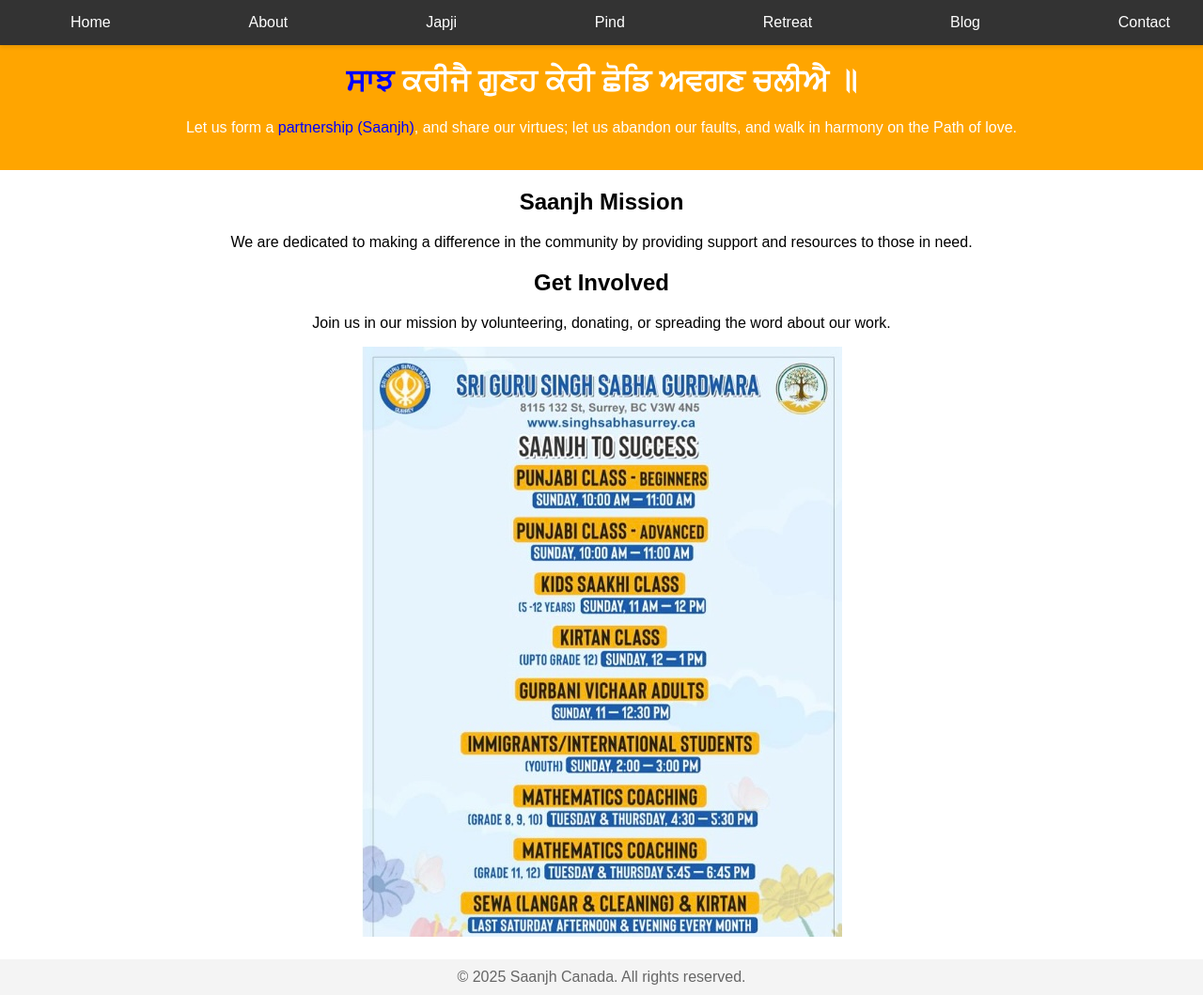
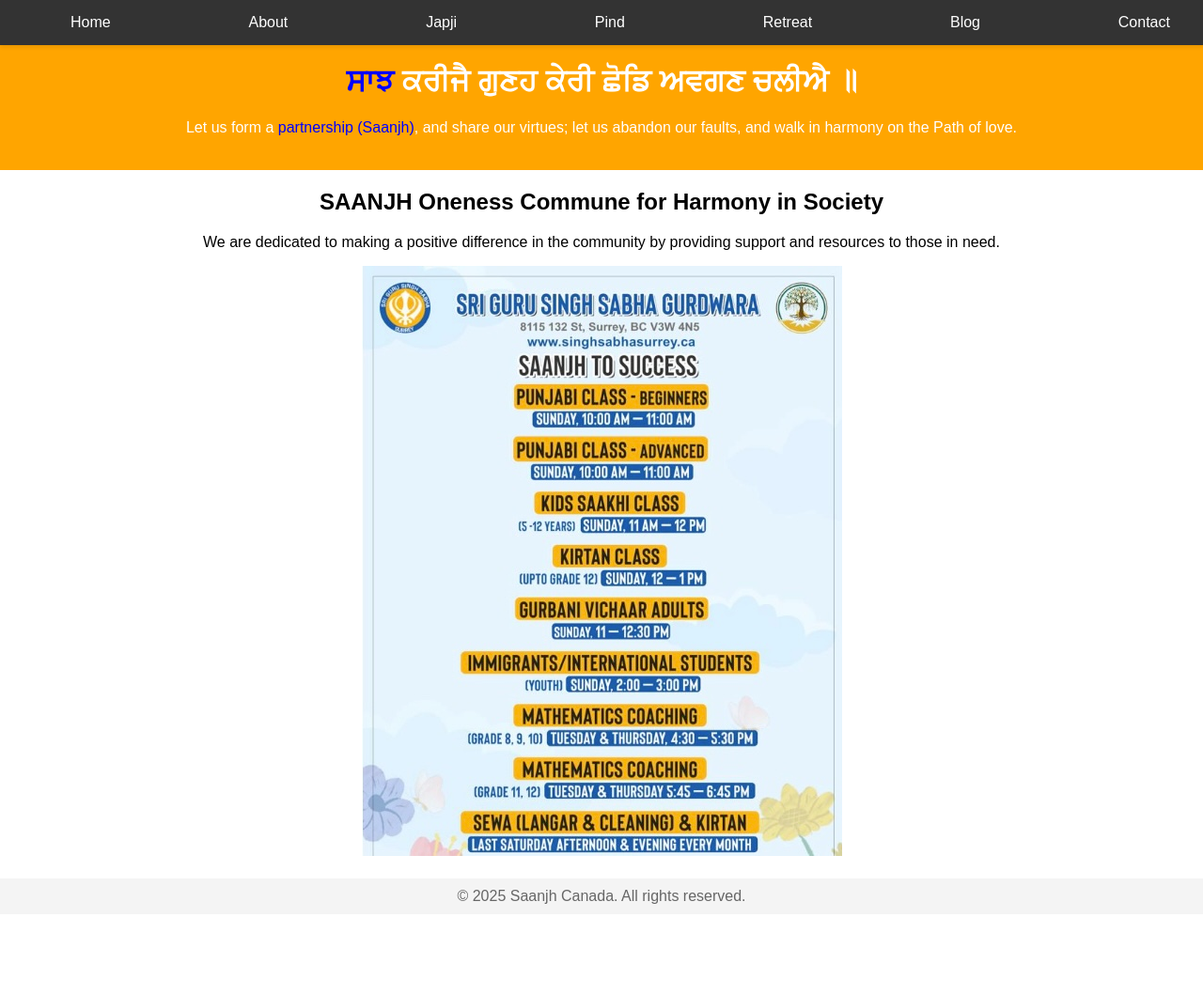
Before and after one commit to saanjh-org/saanjh-org.github.io, a Jekyll site: the page built from index.md, in a window 1280 px wide and 1059 px high. Shown: the whole window at 94% size. Built offline with Jekyll 4.4.1, drawn with Linux system fonts in a browser that asks for light colours.

Commit message:
simplify mission

```diff
--- a/index.md
+++ b/index.md
@@ -2,12 +2,8 @@
 layout: default
 ---
 
-## Saanjh Mission
+## SAANJH Oneness Commune for Harmony in Society
 
-We are dedicated to making a difference in the community by providing support and resources to those in need.
-
-## Get Involved
-
-Join us in our mission by volunteering, donating, or spreading the word about our work.
+We are dedicated to making a positive difference in the community by providing support and resources to those in need.
 
 ![Saanjh Image](assets/Saanjh.jpg)
```
